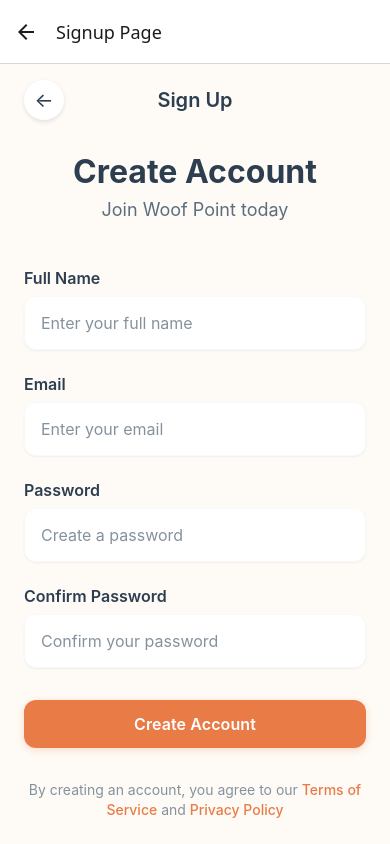
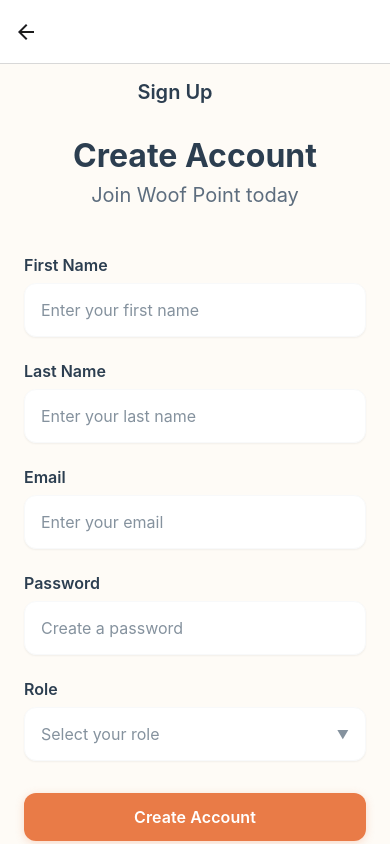
Before and after one commit to Satya-Prakash-Dwivedi/woofpoint, a React Native app in the folder client/: screen /Signup in a window 390 px wide. Built offline with nearby package versions, Linux system fonts and the light colour scheme.

Commit message:
Add signup complete working logic

```diff
--- a/client/App.tsx
+++ b/client/App.tsx
@@ -25,7 +25,7 @@
           name="Landing"
           component={Landing}
           options={{
-            title: "Landing Page"
+            title: ""
           }}
         />
 
@@ -33,7 +33,7 @@
           name="Login"
           component={Login}
           options={{
-            title: "Login Page"
+            title: ""
           }}
         />
 
@@ -41,7 +41,7 @@
           name="Signup"
           component={Signup}
           options={{
-            title: "Signup Page"
+            title: ""
           }}
         />
 
@@ -49,7 +49,7 @@
           name="Role"
           component={Role}
           options={{
-            title: "Role Selection Page"
+            title: ""
           }}
         />
       </Stack.Navigator>
--- a/client/package.json
+++ b/client/package.json
@@ -10,12 +10,14 @@
     "test": "jest"
   },
   "dependencies": {
-    "react": "19.1.0",
-    "react-native": "0.80.1",
     "@react-native/new-app-screen": "0.80.1",
     "@react-navigation/native": "^7.1.14",
     "@react-navigation/native-stack": "^7.3.21",
     "@react-navigation/stack": "^7.4.2",
+    "axios": "^1.11.0",
+    "react": "19.1.0",
+    "react-native": "0.80.1",
+    "react-native-picker-select": "^9.3.1",
     "react-native-safe-area-context": "^5.5.2",
     "react-native-screens": "^4.13.1"
   },
--- a/client/src/screens/Signup.tsx
+++ b/client/src/screens/Signup.tsx
@@ -9,27 +9,213 @@
     KeyboardAvoidingView,
     Platform,
     ScrollView,
+    Modal,
+    FlatList,
+    Alert, // Added for error handling
 } from 'react-native';
+import axios from 'axios';
+
+// Define types for role selection
+type UserRole = 'owner' | 'trainer' | '';
+
+interface RoleOption {
+    label: string;
+    value: 'owner' | 'trainer';
+}
+
+interface RoleDropdownProps {
+    selectedRole: UserRole;
+    onRoleChange: (role: UserRole) => void;
+}
+
+// Role Dropdown Component
+const RoleDropdown: React.FC<RoleDropdownProps> = ({ selectedRole, onRoleChange }) => {
+    const [isVisible, setIsVisible] = useState<boolean>(false);
+
+    const roles: RoleOption[] = [
+        { label: 'Dog Owner', value: 'owner' },
+        { label: 'Dog Trainer', value: 'trainer' },
+    ];
+
+    const handleRoleSelect = (role: RoleOption) => {
+        onRoleChange(role.value);
+        setIsVisible(false);
+    };
+
+    const getDisplayText = (): string => {
+        if (!selectedRole) return 'Select your role';
+        const role = roles.find(r => r.value === selectedRole);
+        return role ? role.label : 'Select your role';
+    };
+
+    return (
+        <View style={roleStyles.container}>
+            <Text style={roleStyles.label}>Role</Text>
+
+            <TouchableOpacity
+                style={roleStyles.dropdown}
+                onPress={() => setIsVisible(true)}
+            >
+                <Text style={[
+                    roleStyles.dropdownText,
+                    !selectedRole && roleStyles.placeholderText
+                ]}>
+                    {getDisplayText()}
+                </Text>
+                <Text style={roleStyles.arrow}>▼</Text>
+            </TouchableOpacity>
+
+            <Modal
+                visible={isVisible}
+                transparent={true}
+                animationType="fade"
+                onRequestClose={() => setIsVisible(false)}
+            >
+                <TouchableOpacity
+                    style={roleStyles.modalOverlay}
+                    activeOpacity={1}
+                    onPress={() => setIsVisible(false)}
+                >
+                    <View style={roleStyles.modalContent}>
+                        <FlatList
+                            data={roles}
+                            keyExtractor={(item) => item.value}
+                            renderItem={({ item }) => (
+                                <TouchableOpacity
+                                    style={roleStyles.roleOption}
+                                    onPress={() => handleRoleSelect(item)}
+                                >
+                                    <Text style={roleStyles.roleText}>{item.label}</Text>
+                                </TouchableOpacity>
+                            )}
+                        />
+                    </View>
+                </TouchableOpacity>
+            </Modal>
+        </View>
+    );
+};
 
 const Signup: React.FC = () => {
-    const [fullName, setFullName] = useState('');
-    const [email, setEmail] = useState('');
-    const [password, setPassword] = useState('');
-    const [confirmPassword, setConfirmPassword] = useState('');
+    const [firstName, setFirstName] = useState<string>('');
+    const [lastName, setLastName] = useState<string>('');
+    const [email, setEmail] = useState<string>('');
+    const [password, setPassword] = useState<string>('');
+    const [role, setRole] = useState<UserRole>('');
+    const [isLoading, setIsLoading] = useState<boolean>(false); // Added loading state
 
-    const handleSignUp = () => {
-        console.log('Sign up pressed', { fullName, email, password, confirmPassword });
-        // Handle signup logic
+    const handleSignUp = async () => {
+        // Validation check
+        if (!firstName || !lastName || !email || !password || !role) {
+            Alert.alert('Validation Error', 'Please fill all fields');
+            return;
+        }
+
+        // Basic email validation
+        const emailRegex = /^[^\s@]+@[^\s@]+\.[^\s@]+$/;
+        if (!emailRegex.test(email)) {
+            Alert.alert('Validation Error', 'Please enter a valid email address');
+            return;
+        }
+
+        // Password validation (minimum 6 characters)
+        if (password.length < 6) {
+            Alert.alert('Validation Error', 'Password must be at least 6 characters long');
+            return;
+        }
+
+        setIsLoading(true);
+
+        try {
+            const signupData = {
+                firstName,
+                lastName,
+                email: email.toLowerCase().trim(),
+                password,
+                role
+            };
+
+            console.log('Sending signup data:', signupData);
+
+            const response = await axios.post(
+                'http://localhost:3001/api/auth/signup',
+                signupData,
+                {
+                    headers: {
+                        'Content-Type': 'application/json',
+                    },
+                    timeout: 10000, // 10 second timeout
+                }
+            );
+
+            console.log('Signup successful:', response.data);
+
+            // Handle successful signup
+            Alert.alert(
+                'Success',
+                'Account created successfully!',
+                [
+                    {
+                        text: 'OK',
+                        onPress: () => {
+                            // Clear form
+                            setFirstName('');
+                            setLastName('');
+                            setEmail('');
+                            setPassword('');
+                            setRole('');
+
+                            // Navigate to login or dashboard
+                            // navigation.navigate('Login'); // Uncomment when using navigation
+                        }
+                    }
+                ]
+            );
+
+        } catch (error: any) {
+            console.error('Signup error:', error);
+
+            let errorMessage = 'An unexpected error occurred. Please try again.';
+
+            if (error.response) {
+                // Server responded with error status
+                const status = error.response.status;
+                const data = error.response.data;
+
+                if (status === 400) {
+                    errorMessage = data.message || 'Invalid input data';
+                } else if (status === 409) {
+                    errorMessage = 'An account with this email already exists';
+                } else if (status === 500) {
+                    errorMessage = 'Server error. Please try again later.';
+                } else {
+                    errorMessage = data.message || `Error: ${status}`;
+                }
+            } else if (error.request) {
+                // Network error
+                errorMessage = 'Network error. Please check your connection and try again.';
+            }
+
+            Alert.alert('Signup Failed', errorMessage);
+        } finally {
+            setIsLoading(false);
+        }
+    };
+
+    const handleRoleChange = (newRole: UserRole) => {
+        setRole(newRole);
     };
 
     const handleLogin = () => {
         console.log('Login pressed');
         // Navigate to login screen
+        // navigation.navigate('Login'); // Uncomment when using navigation
     };
 
     const handleBack = () => {
         console.log('Back pressed');
         // Navigate back to landing screen
+        // navigation.goBack(); // Uncomment when using navigation
     };
 
     return (
@@ -41,9 +227,9 @@
                 <ScrollView contentContainerStyle={styles.scrollContent}>
                     {/* Header */}
                     <View style={styles.header}>
-                        <TouchableOpacity onPress={handleBack} style={styles.backButton}>
+                        {/* <TouchableOpacity onPress={handleBack} style={styles.backButton}>
                             <Text style={styles.backButtonText}>←</Text>
-                        </TouchableOpacity>
+                        </TouchableOpacity> */}
                         <Text style={styles.headerTitle}>Sign Up</Text>
                         <View style={styles.headerSpacer} />
                     </View>
@@ -56,15 +242,30 @@
                         {/* Form */}
                         <View style={styles.form}>
                             <View style={styles.inputContainer}>
-                                <Text style={styles.inputLabel}>Full Name</Text>
+                                <Text style={styles.inputLabel}>First Name</Text>
                                 <TextInput
                                     style={styles.input}
-                                    value={fullName}
-                                    onChangeText={setFullName}
-                                    placeholder="Enter your full name"
+                                    value={firstName}
+                                    onChangeText={setFirstName}
+                                    placeholder="Enter your first name"
                                     placeholderTextColor="#85929E"
                                     autoCapitalize="words"
                                     autoComplete="name"
+                                    editable={!isLoading}
+                                />
+                            </View>
+
+                            <View style={styles.inputContainer}>
+                                <Text style={styles.inputLabel}>Last Name</Text>
+                                <TextInput
+                                    style={styles.input}
+                                    value={lastName}
+                                    onChangeText={setLastName}
+                                    placeholder="Enter your last name"
+                                    placeholderTextColor="#85929E"
+                                    autoCapitalize="words"
+                                    autoComplete="name"
+                                    editable={!isLoading}
                                 />
                             </View>
 
@@ -79,6 +280,7 @@
                                     keyboardType="email-address"
                                     autoCapitalize="none"
                                     autoComplete="email"
+                                    editable={!isLoading}
                                 />
                             </View>
 
@@ -92,24 +294,29 @@
                                     placeholderTextColor="#85929E"
                                     secureTextEntry
                                     autoComplete="new-password"
+                                    editable={!isLoading}
                                 />
                             </View>
 
+                            {/* Role Selection Dropdown */}
                             <View style={styles.inputContainer}>
-                                <Text style={styles.inputLabel}>Confirm Password</Text>
-                                <TextInput
-                                    style={styles.input}
-                                    value={confirmPassword}
-                                    onChangeText={setConfirmPassword}
-                                    placeholder="Confirm your password"
-                                    placeholderTextColor="#85929E"
-                                    secureTextEntry
-                                    autoComplete="new-password"
+                                <RoleDropdown
+                                    selectedRole={role}
+                                    onRoleChange={handleRoleChange}
                                 />
                             </View>
 
-                            <TouchableOpacity style={styles.signupButton} onPress={handleSignUp}>
-                                <Text style={styles.signupButtonText}>Create Account</Text>
+                            <TouchableOpacity
+                                style={[
+                                    styles.signupButton,
+                                    isLoading && styles.signupButtonDisabled
+                                ]}
+                                onPress={handleSignUp}
+                                disabled={isLoading}
+                            >
+                                <Text style={styles.signupButtonText}>
+                                    {isLoading ? 'Creating Account...' : 'Create Account'}
+                                </Text>
                             </TouchableOpacity>
                         </View>
 
@@ -134,8 +341,80 @@
     );
 };
 
-export default Signup
+export default Signup;
 
+// Role Dropdown Styles
+const roleStyles = StyleSheet.create({
+    container: {
+        marginBottom: 0,
+    },
+    label: {
+        fontSize: 16,
+        fontWeight: '600',
+        color: '#2C3E50',
+        marginBottom: 8,
+    },
+    dropdown: {
+        flexDirection: 'row',
+        justifyContent: 'space-between',
+        alignItems: 'center',
+        backgroundColor: '#FFFFFF',
+        borderRadius: 12,
+        paddingHorizontal: 16,
+        paddingVertical: 16,
+        borderWidth: 1,
+        borderColor: '#F8F9FA',
+        shadowColor: '#000',
+        shadowOffset: {
+            width: 0,
+            height: 1,
+        },
+        shadowOpacity: 0.05,
+        shadowRadius: 2,
+        elevation: 1,
+    },
+    dropdownText: {
+        fontSize: 16,
+        color: '#2C3E50',
+    },
+    placeholderText: {
+        color: '#85929E',
+    },
+    arrow: {
+        fontSize: 12,
+        color: '#85929E',
+    },
+    modalOverlay: {
+        flex: 1,
+        justifyContent: 'center',
+        alignItems: 'center',
+        backgroundColor: 'rgba(0, 0, 0, 0.5)',
+    },
+    modalContent: {
+        backgroundColor: '#FFFFFF',
+        borderRadius: 12,
+        minWidth: 250,
+        maxHeight: 200,
+        elevation: 10,
+        shadowColor: '#000',
+        shadowOffset: { width: 0, height: 4 },
+        shadowOpacity: 0.25,
+        shadowRadius: 10,
+    },
+    roleOption: {
+        paddingHorizontal: 20,
+        paddingVertical: 16,
+        borderBottomWidth: 1,
+        borderBottomColor: '#F8F9FA',
+    },
+    roleText: {
+        fontSize: 16,
+        color: '#2C3E50',
+        fontWeight: '500',
+    },
+});
+
+// Updated styles with loading state
 const styles = StyleSheet.create({
     container: {
         flex: 1,
@@ -196,7 +475,7 @@
         marginBottom: 8,
     },
     welcomeSubtitle: {
-        fontSize: 18,
+        fontSize: 20,
         color: '#5D6D7E',
         textAlign: 'center',
         marginBottom: 48,
@@ -247,6 +526,10 @@
         shadowRadius: 8,
         elevation: 6,
     },
+    signupButtonDisabled: {
+        backgroundColor: '#BDC3C7',
+        shadowOpacity: 0.1,
+    },
     signupButtonText: {
         color: '#FFFFFF',
         fontSize: 16,
@@ -278,4 +561,4 @@
         color: '#E97B47',
         fontWeight: '600',
     },
-})
+});
```
Also changed, not shown: 2 other files (tests, documents, lock files or other folders).
